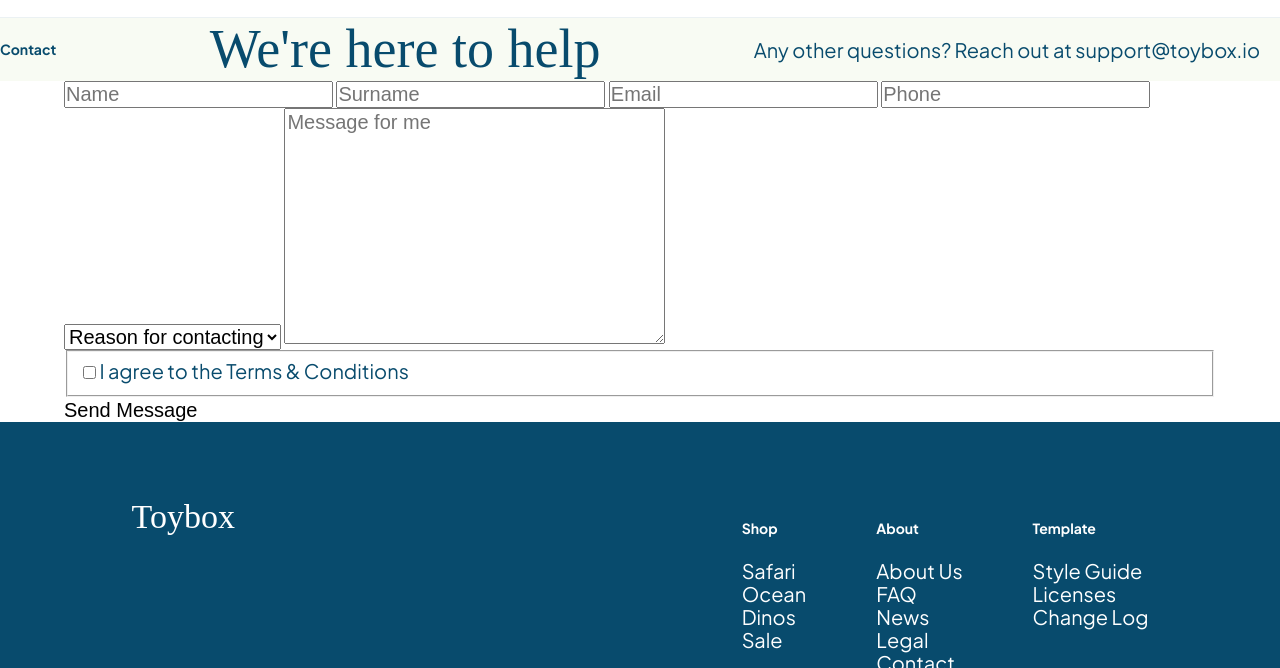
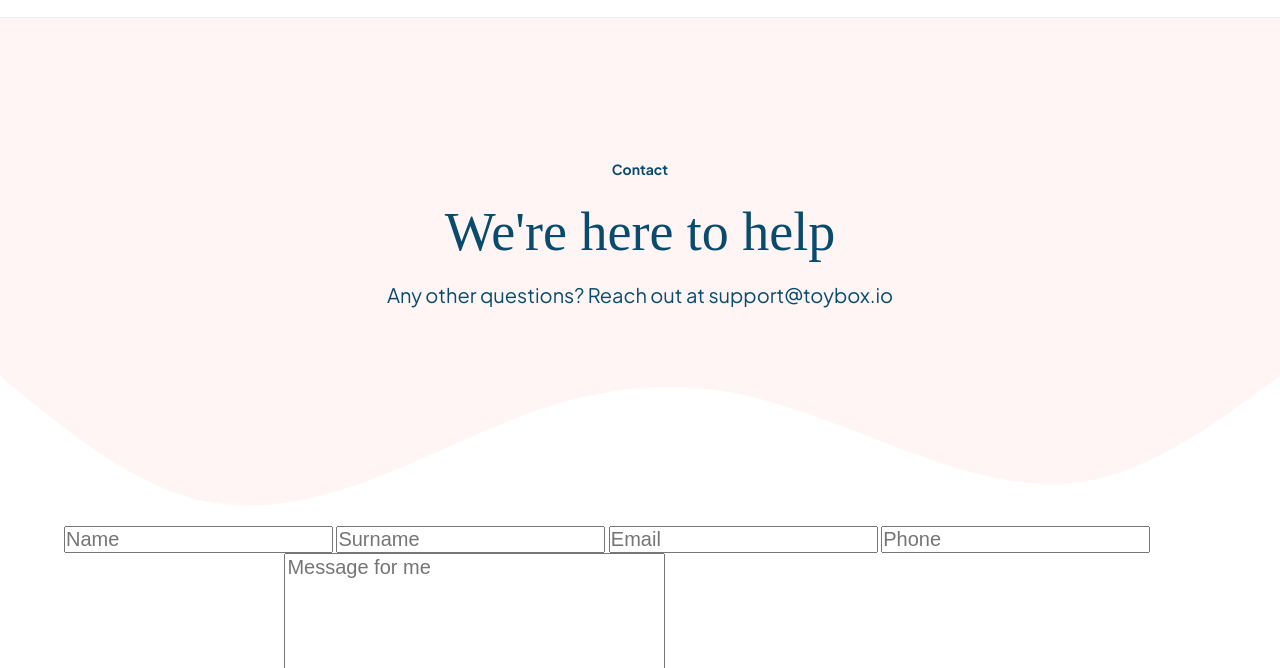
Before and after one commit to jombri/toybox-code-along, a plain HTML site: page contact.html in a window 1280 px wide. Shown: the part 132-800 px from the top of the page. Drawn offline with Linux system fonts and the light colour scheme; files whose address does not match are found by name; a web font is replaced by a local one.

Commit message:
styled header on contact page

```diff
--- a/styles/sass/partials/_header.scss
+++ b/styles/sass/partials/_header.scss
@@ -14,3 +14,24 @@ header .wrapper {
 .textContainer {
     width: 48%;
 }
+// Contact page header style
+.contactHeader {
+    background-color: $quaternary;
+    padding-top: 120px;
+}
+.contactHeader .wrapper {
+    flex-direction: column;
+    margin: 0 auto;
+    padding-bottom: 50px;
+}
+
+.contactHeader::after {
+    content: '';
+    width: 100%;
+    height: 150px;
+    background-image: url(../assets/wave.svg);
+    background-size: 100% 100%;
+    background-color: $quaternary;
+    display: block;
+    background-repeat: no-repeat;
+}
--- a/styles/sass/styles.scss
+++ b/styles/sass/styles.scss
@@ -22,5 +22,6 @@
 @import "./partials/nav";
 @import "./partials/header";
 @import "./partials/sections";
+@import "./partials/form";
 @import "./partials/footer";
 @import "./partials/mediaQueries";
```
Also changed, not shown: styles/sass/partials/_form.scss (added), styles/styles.css.
